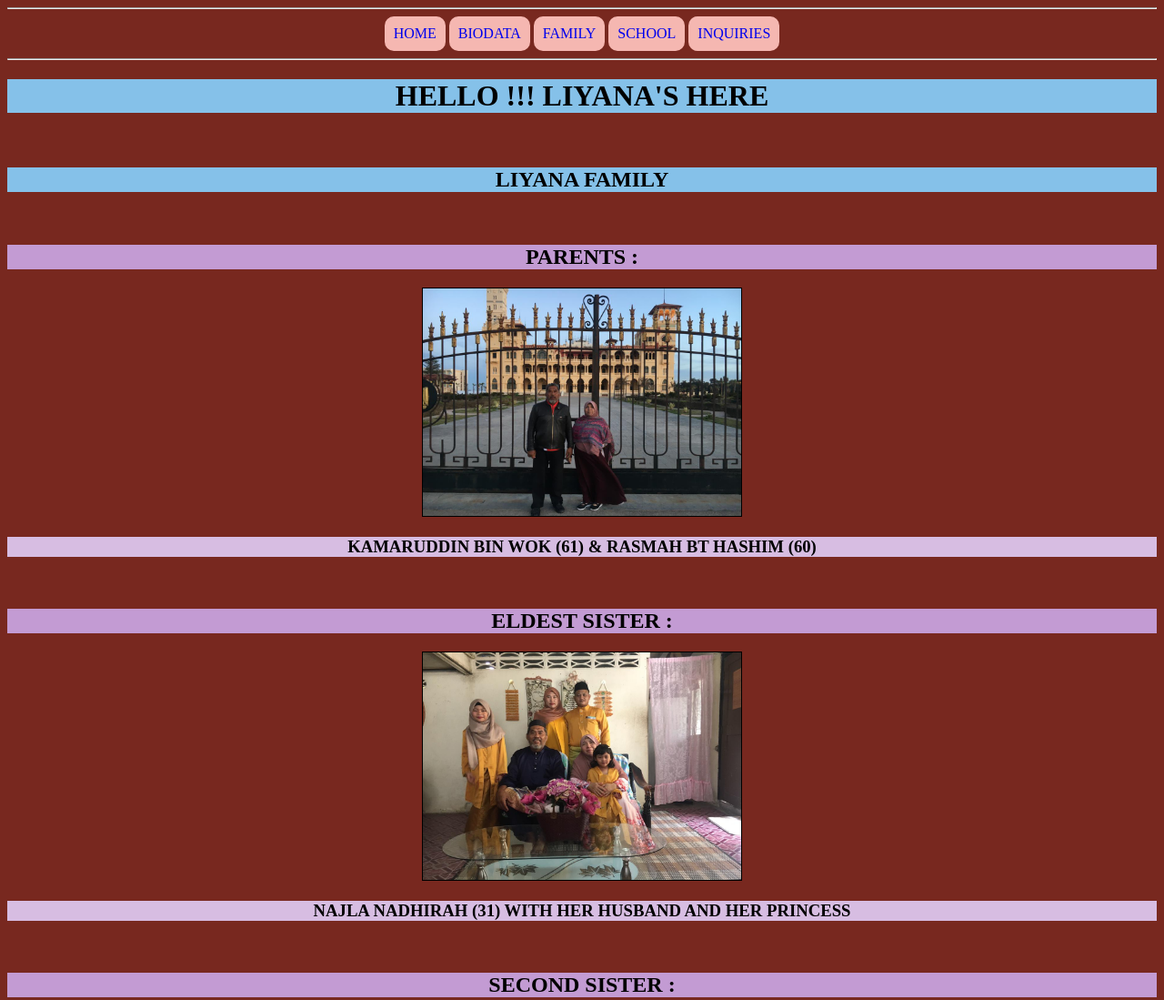
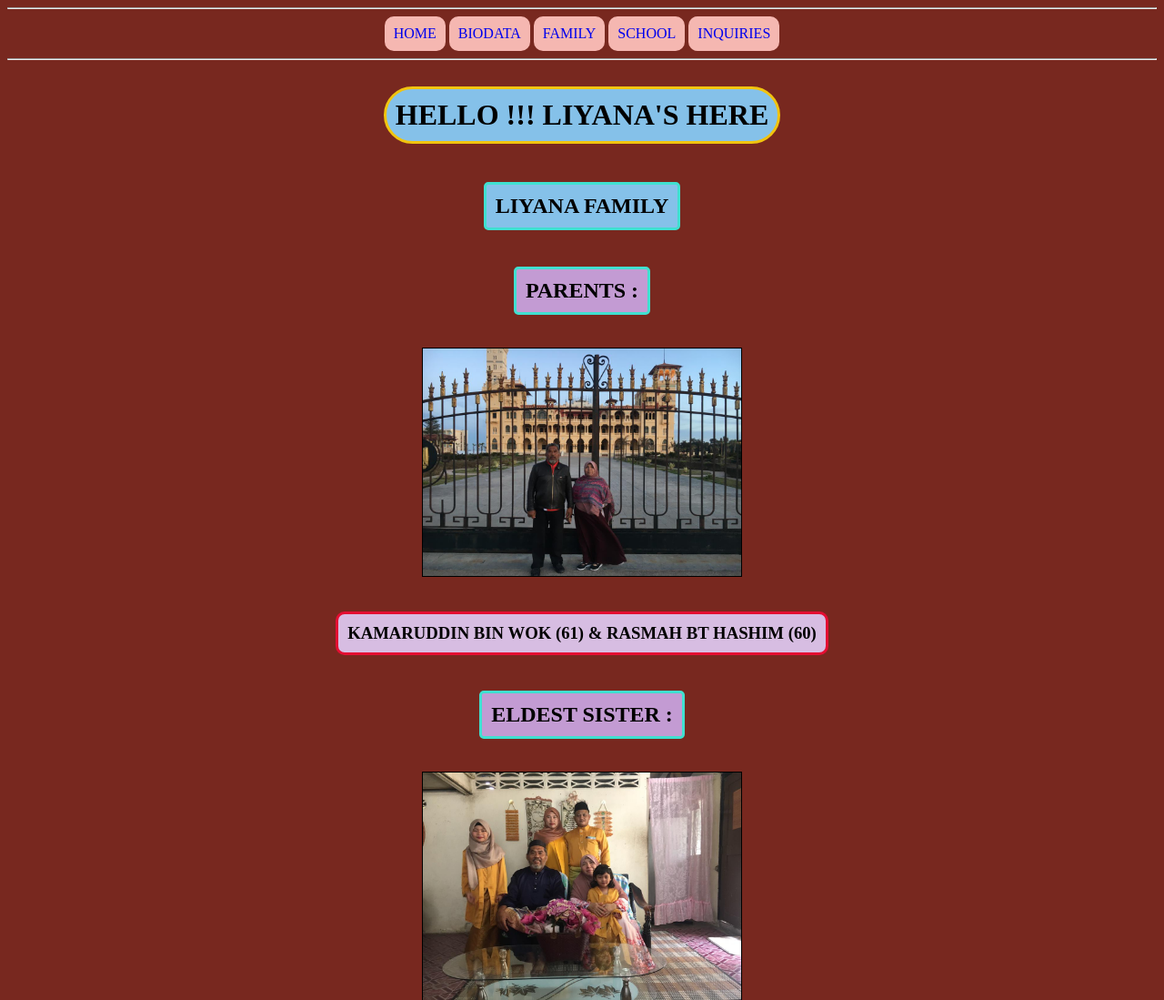
Before and after one commit to liyanakamaruddin/personal.portfolioo, a plain HTML site: page family.html in a window 1280 px wide. Shown: the top 1099 px of the page at 91% size. Drawn offline with Linux system fonts and the light colour scheme.

Commit message:
Update style.css

```diff
--- a/style.css
+++ b/style.css
@@ -3,11 +3,61 @@ body
 		background-color:#78281F;
 	}
 
-
-	a:link, a:visited
+h1
 	{
 		background-color:#F5B7B1;
-		content:#17202A;
+		color: :#17202A;
+		font-family: Acme;
+		padding: 10px;
+		text-align: center;
+		text-decoration: blink;
+		display: inline-block;
+		border: solid;
+		border-color: #F1C40F;
+		border-radius: 50px
+	}
+
+h2
+	{
+		background-color:##B3B6B7;
+		color: :##B3B6B7;
+		font-family: Annie Use Your Telescope;
+		padding: 10px;
+		text-align: center;
+		text-decoration: blink;
+		display: inline-block;
+		border: solid;
+		border-color: #40E0D0;
+		border-radius: 5px
+	}
+
+h3
+	{
+		background-color:#16A085;
+		color: :#17202A;
+		font-family: Acme;
+		padding: 10px;
+		text-align: center;
+		text-decoration: blink;
+		display: inline-block;
+		border: solid;
+		border-color:#E40E32;
+		border-radius: 10px
+	}
+
+
+
+
+
+
+
+
+
+
+a:link, a:visited
+	{
+		background-color:#F5B7B1;
+		color: :#17202A;
 		font-family: Acme;
 		padding: 10px;
 		text-align: center;
@@ -15,3 +65,9 @@ body
 		display: inline-block;
 		border-radius: 10px
 	}
+
+a:hover, a:active
+	{
+		background-color: #DE3163;
+		color: #DFFF00;
+	}
```
